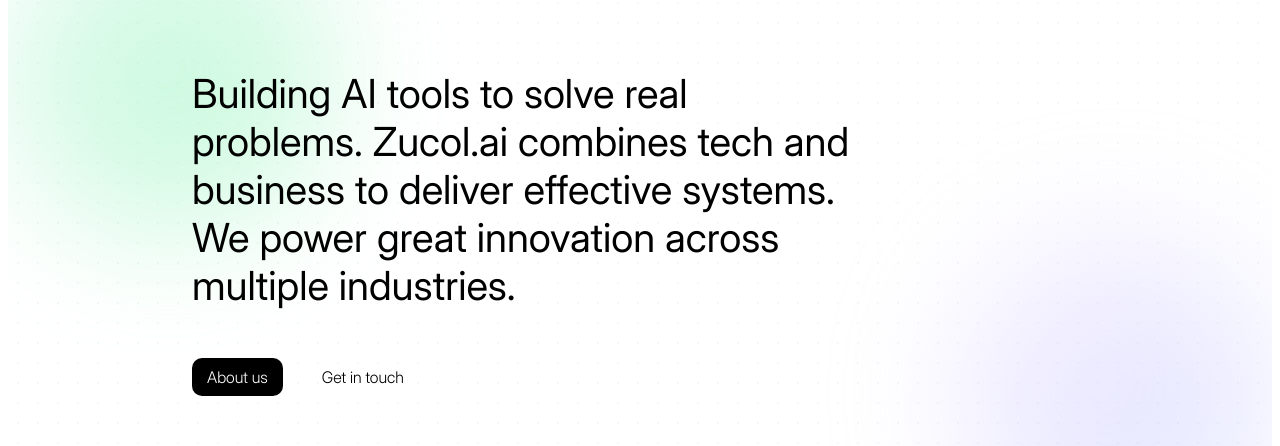
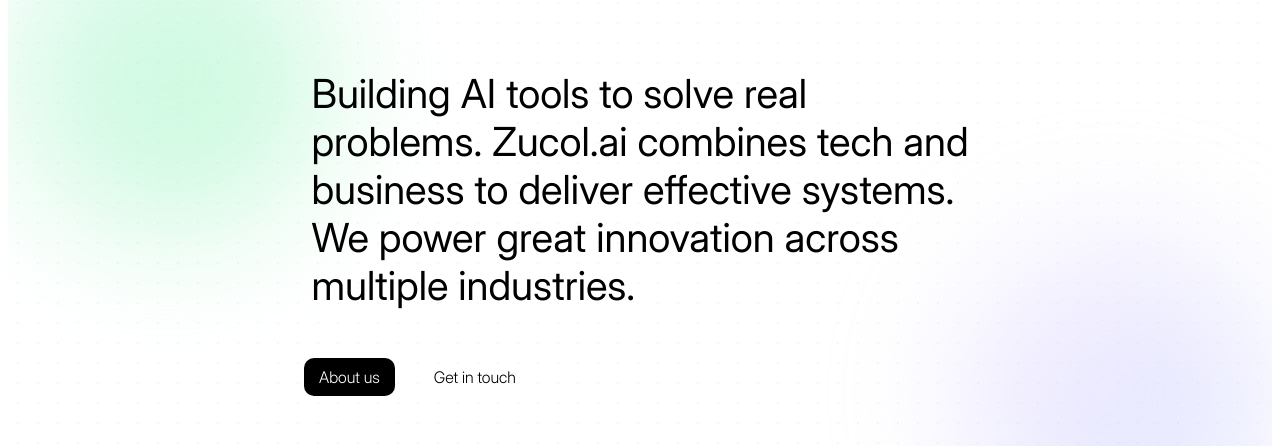
Before and after one commit to zucolservices/zucolai-client, a Next.js app: page / in a window 1280 px wide. Shown: the part 815-1261 px from the top of the page. Built offline with nearby package versions, Linux system fonts and the light colour scheme.

Commit message:
added - center div hp

```diff
--- a/src/components/GetInTouchSection.tsx
+++ b/src/components/GetInTouchSection.tsx
@@ -165,8 +165,8 @@
       <div className="absolute bottom-0 right-0 w-40 h-40 sm:w-60 sm:h-60 md:w-80 md:h-80 bg-gradient-to-br from-purple-200 to-indigo-300 opacity-30 blur-3xl rounded-full animate-pulse"
         style={{ animationDuration: '6s', animationDelay: '2s' }} />
 
-      <div className="relative max-w-xs sm:max-w-lg md:max-w-2xl lg:max-w-4xl text-left z-10 w-full" ref={sectionRef}>
-        <h1 className="font-normal text-2xl sm:text-3xl md:text-[40px] leading-[32px] sm:leading-[40px] md:leading-[48px]">
+      <div className="relative text-left z-10 w-full max-w-xs sm:max-w-lg md:max-w-2xl flex flex-col justify-center items-center" ref={sectionRef}>
+        <h1 className="font-normal text-2xl sm:text-3xl md:text-[40px] leading-[32px] sm:leading-[40px] md:leading-[48px] ">
           <span className="inline md:block">
             {renderAnimatedText(segments[0], segmentOffsets[0])}
           </span>
@@ -185,7 +185,7 @@
         </h1>
 
         {/* Buttons with enhanced hover effects - responsive */}
-        <div className="flex sm:flex-row gap-4 sm:gap-6 mt-8 sm:mt-10 md:mt-12 justify-start">
+        <div className="w-full flex sm:flex-row gap-4 sm:gap-6 mt-8 sm:mt-10 md:mt-12 justify-start">
           <button onClick={() => window.location.href = "/about-us"} className="cursor-pointer bg-[#000000] rounded-[10px] py-[5px] px-[15px] text-[#FFFFFF] text-[16px] font-light leading-[28px]">
             About us
           </button>
```
